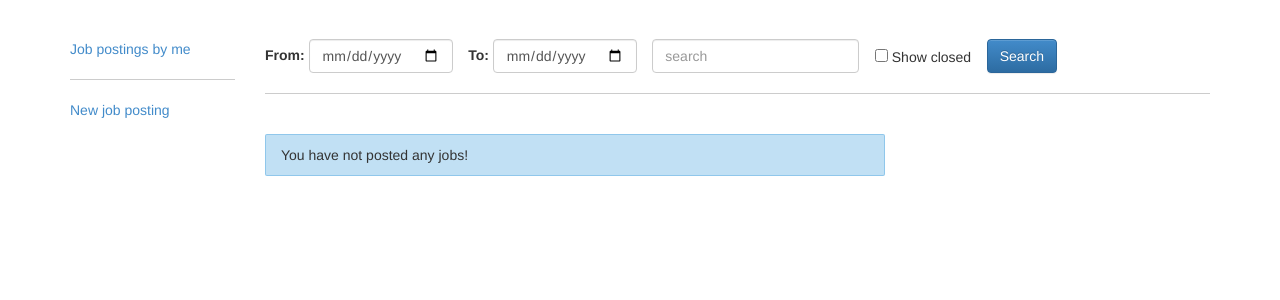
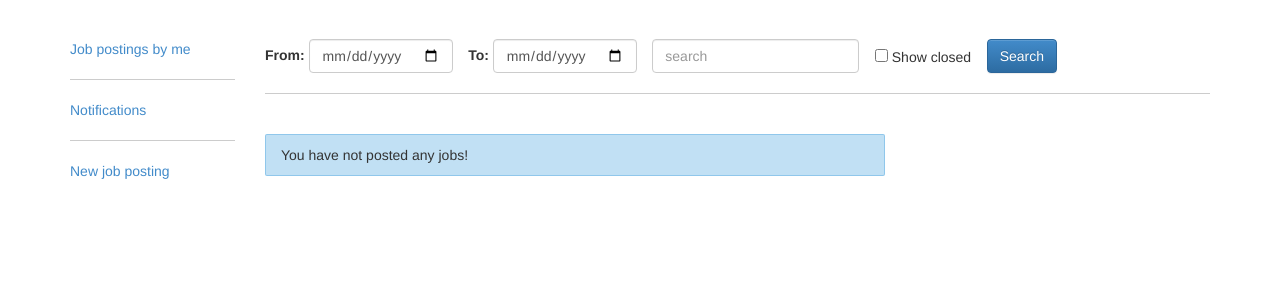
Before and after one commit to 1dot4/central, a PHP site: page /templates/ProviderHome.tpl.php in a window 1280 px wide. Shown: the part 51-351 px from the top of the page. Run offline with PHP 8.4, Linux system fonts and the light colour scheme; the template is opened without the code that fills it, so the values that code supplies are empty.

Commit message:
Added notifications link

```diff
--- a/templates/ProviderHome.tpl.php
+++ b/templates/ProviderHome.tpl.php
@@ -49,6 +49,8 @@
             <div class="row">
                 <div class="col-md-2">
                     <a href="index">Job postings by me</a>
+                    <hr>
+                    <a href="notifications">Notifications</a>
                     <hr>
                     <a href="post">New job posting</a>
                 </div>
--- a/templates/ProviderHomePost.tpl.php
+++ b/templates/ProviderHomePost.tpl.php
@@ -92,6 +92,8 @@
         <div class="col-md-2">
             <a href="index">Job postings by me</a>
             <hr>
+            <a href="notifications">Notifications</a>
+            <hr>
             <a href="post">New job posting</a>
         </div>
         <div class="col-md-8">
```
